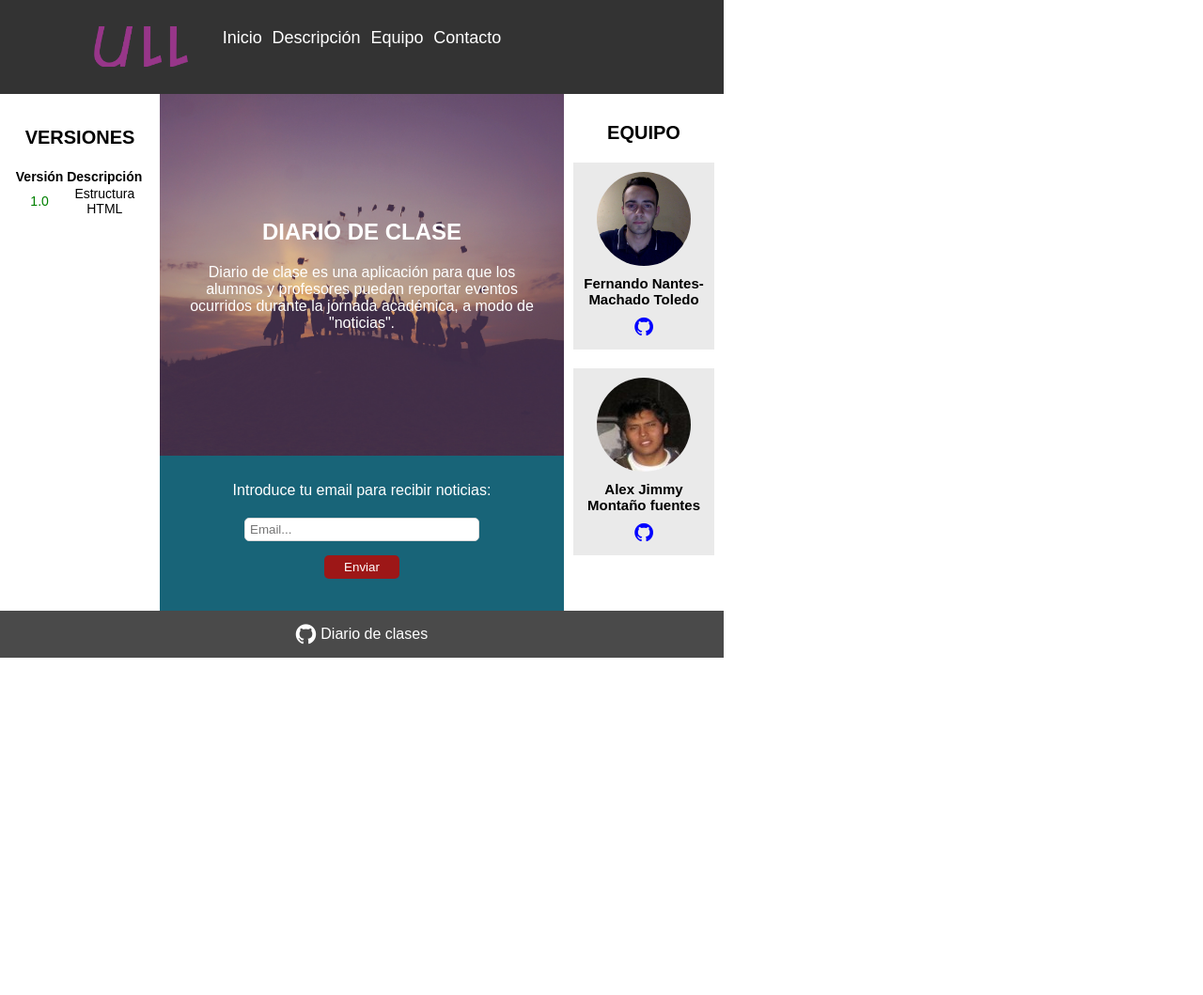
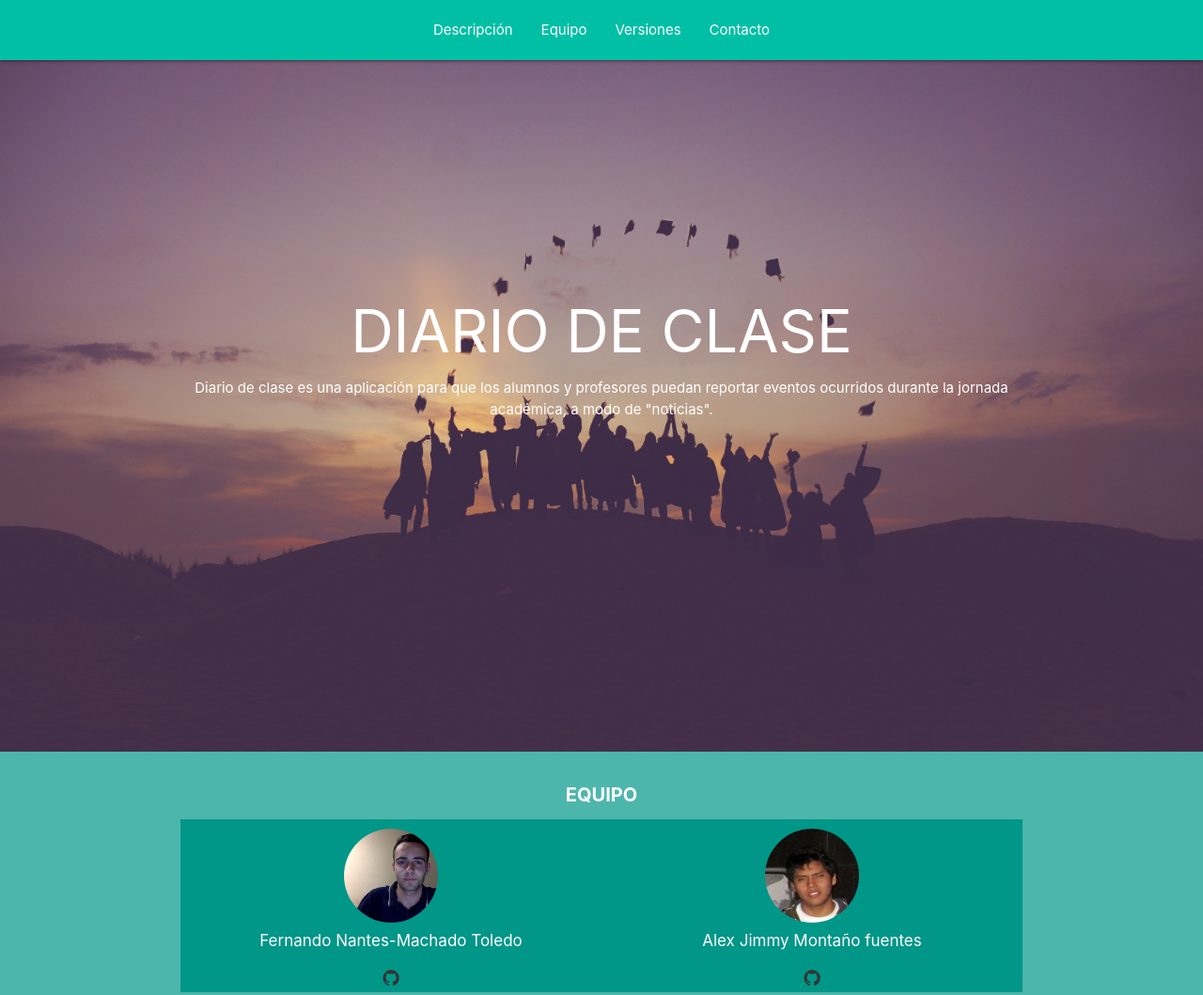
Before and after one commit to DiDream/diario-clases-app, a plain HTML site: page index.html in a window 1280 px wide. Shown: the top 1059 px of the page at 94% size. Before the commit the page ends 800 px from the top, so only its background shows below. Drawn offline with nearby package versions, Linux system fonts and the light colour scheme.

Commit message:
Utilizando el framework Materialize

```diff
--- a/css/style.css
+++ /dev/null
@@ -1,220 +0,0 @@
-* {
-    margin: 0px;
-    padding: 0px;
-    box-sizing: border-box;
-}
-/* Requisito practica */
-
-div.columna-principal {
-    width: 430px;
-    text-align: center;
-    color: #fff;
-    float: left;
-    height: 100%;
-}
-.columna-secundaria {
-    width: 170px;
-    float: left;
-    height: 100%;
-}
-body {
-    font-family: Arial;
-    color: #000;
-    height: 1.5em;
-}
-p {
-    margin-top: .5em;
-}
-a {
-    text-decoration: none;
-    color: blue;
-
-}
-a:hover {
-    color: red;
-}
-a:visited {
-    font-family: Verdana;
-}
-table a {
-    color: green;
-}
-table td {
-    border-collapse: collapse;
-}
-.menu {
-    padding: .3em;
-    margin-bottom: .7em;
-}
-.menu table tr:not(:first-child):hover {
-    background-color: #DADADA;
-}
-
-
-.content {
-    height: 550px;
-}
-
-header.mean {
-    background: url(../img/ull_logo.png) 100px;
-    background-size: 100px;
-    background-repeat: no-repeat;
-    width: 770px;
-    height: 100px;
-    background-color: #333;
-}
-header nav {
-    width: 100%;
-    height: 50px;
-    padding: 25px;
-    text-align: center;
-}
-ul {
-    list-style-type: none;
-    display: inline-block;
-}
-
-li {
-    float: left;
-}
-
-li a {
-    display: block;
-    color: white;
-    font-size: 18px;
-    text-align: center;
-    padding: 0.3em;
-    margin-bottom: 0.7em;
-    text-decoration: none;
-}
-
-li a:hover {
-    background-color: #111;
-    border-radius: 10px;
-}
-
-
-
-/* ESTILOS PARA LA COLUMNA PRINCIPAL */
-
-
-#descripcion {
-    background: url(../img/fondo-principal.jpg);
-    padding: 20px;
-    background-position: center;
-    background-size: cover;
-
-    display: flex;
-    flex-wrap: wrap;
-    justify-content: center;
-    align-content: center;
-    height: 70%;
-}
-#descripcion p {
-    margin-top: 20px;
-
-}
-#contacto {
-    background-color: #186478; /*  cambiar */
-    padding: 20px;
-    height: 30%;
-}
-#contacto form {
-
-    margin-top: 20px;
-}
-#contacto form input {
-
-    border-radius: 5px;
-    height: 25px;
-}
-#contacto form input[type="text"]{
-    width: 250px;
-    display: block;
-    margin: 0 auto;
-    padding-left: 5px;
-    border: 1px solid #DADADA;
-}
-#contacto form input[type="submit"]{
-    margin-top: 15px;
-    width: 80px;
-    background-color: #9D1717;
-    color: #fff;
-    border: 0px;
-    cursor: pointer;
-}
-
-/* FINAL DE ESTILOS PARA COLUMNA PRINCIPAL */
-/* ESTILOS PARA LAS COLUMNAS SECUNDARIAS */
-
-
-/* Versiones del proyecto */
-
-#versiones {
-    text-align: center;
-    padding: 30px 10px 0px
-}
-#versiones h2 {
-    font-size: 20px
-}
-#versiones table {
-    margin-top: 20px;
-    font-size: 14px;
-}
-
-
-/* estilos de equipo */
-#equipo {
-    padding:30px 10px 0px;
-    text-align: center;
-}
-#equipo header h1 {
-    font-size: 20px;
-}
-#equipo .member {
-    margin-top: 20px;
-    background-color: #eaeaea;
-    padding: 10px;
-}
-.member .name-member {
-    font-size: 15px;
-    margin-top: 10px;
-}
-.member .image{
-    width: 100px;
-    height: 100px;
-    border-radius: 50%;
-    overflow: hidden;
-    display: flex;
-    justify-content: center;
-    margin: 0 auto;
-}
-.member .social-member {
-    font-size: 23px;
-}
-
-
-/* ESTILOS PARA FOOTER */
-
-footer {
-    width: 770px;
-    height: 50px;
-    display: flex;
-    justify-content: center;
-    align-items: center;
-    background-color: #4A4A4A;
-}
-
-footer a {
-    text-decoration: none;
-    color: white;
-
-}
-footer a span {
-    margin-left: 5px;
-    vertical-align: middle;
-}
-footer a .fa-github{
-    font-size: 25px;
-    vertical-align: middle;
-}
--- /dev/null
+++ b/css/styles.css
@@ -0,0 +1,95 @@
+header.mean nav {
+    background-color: #333;
+    position: fixed;
+}
+h1,h2,h3 {
+    margin: 0px;
+}
+
+.mean ul {
+    display: inline-block;
+}
+#descripcion {
+    background: url(../img/fondo-principal.jpg);
+    background-size: cover;
+    background-position: center;
+    height: 100vh;
+    text-align: center;
+    color: #fff;
+}
+
+#equipo {
+    padding: 20px 0px;
+}
+#equipo .image {
+    border-radius: 50%;
+    overflow: hidden;
+    width: 100px;
+    height: 100px;
+    margin: 10px auto;
+}
+#equipo header h2 {
+    font-size: 20px;
+    font-weight: bold;
+     padding: 15px 0px;
+}
+#equipo img {
+    height: 100px;
+}
+
+#equipo .name-member {
+    font-size: 17px;
+}
+#equipo .social-member a {
+    font-size: 20px;
+    color: #333;
+}
+
+#versiones {
+    padding: 15px 0px;
+}
+#versiones header h2 {
+    font-size: 20px;
+    font-weight: bold;
+    margin: 15px 0px;
+}
+#versiones table th {
+    text-align: center;
+}
+
+#contacto {
+    background-color: #DADADA;
+    padding: 20px 0px;
+}
+
+#contacto header h2 {
+    font-size: 20px;
+    font-weight: bold;
+    margin: 15px 0px;
+}
+
+#contacto input[type="submit"]{
+    border: 0px;
+    padding: 10px 30px;
+    background-color:teal;
+    color: #fff;
+    text-transform: uppercase
+}
+footer {
+    background-color: #444;
+    padding: 20px 0;
+
+}
+footer a {
+    color: #fff;
+
+}
+footer a .fa-github {
+    font-size: 20px;
+    vertical-align: middle;
+
+}
+footer a span {
+    margin-left: 5px;
+    vertical-align: middle;
+}
--- a/index.html
+++ b/index.html
@@ -7,55 +7,40 @@
     <!-- CDN de fontawesome para obtener iconos -->
     <link href="https://maxcdn.bootstrapcdn.com/font-awesome/4.7.0/css/font-awesome.min.css" rel="stylesheet" integrity="sha384-wvfXpqpZZVQGK6TAh5PVlGOfQNHSoD2xbE+QkPxCAFlNEevoEH3Sl0sibVcOQVnN" crossorigin="anonymous">
 
-    <link rel="stylesheet" type="text/css" href="css/style.css">
+    <!-- Compiled and minified CSS -->
+    <link rel="stylesheet" href="https://cdnjs.cloudflare.com/ajax/libs/materialize/0.98.0/css/materialize.min.css">
+    <link rel="stylesheet" href="css/styles.css" type="text/css" />
 </head>
 <body>
-    <header class="mean">
-      <nav>
-        <ul>
-          <li><a href="#">Inicio</a></li>
-          <li><a href="#">Descripción</a></li>
-          <li><a href="#">Equipo</a></li>
-          <li><a href="#">Contacto</a></li>
+    <header class="mean center-align">
+        <nav class="nav-wrapper teal accent-4">
+            <ul id="nav-mobile">
+                <li><a href="#descripcion">Descripción</a></li>
+                <li><a href="#equipo">Equipo</a></li>
+                <li><a href="#versiones">Versiones</a></li>
+                <li><a href="#contacto">Contacto</a></li>
             </ul>
         </nav>
     </header>
-    <div class=" container content">
-        <section id="versiones" class="columna-secundaria">
-            <div class="menu">
-                <h2>VERSIONES</h2>
-            	  <table>
-            	   <tr>
-            	     <th>Versión</th>
-            	     <th>Descripción</th>
-            	   </tr>
-            	   <tr>
-            	     <td><a href="">1.0</a></td>
-            	     <td>Estructura HTML</td>
-            	   </tr>
-            	  </table>
+    <section id="descripcion" class="valign-wrapper ">
+        <div class="row">
+            <!-- Responsive para otras pantallas, con offset=1 -->
+            <div class=" col s12 m10 offset-m1" >
+                <h1>DIARIO DE CLASE</h1>
+                <p>Diario de clase es una aplicación para que los alumnos y profesores puedan reportar eventos ocurridos durante la jornada académica, a modo de "noticias".</p>
             </div>
-      	</section>
-        <div class="columna-principal">
-          <section id="descripcion">
-        		<h2>DIARIO DE CLASE</h2>
-        		<p>Diario de clase es una aplicación para que los alumnos y profesores puedan reportar eventos ocurridos durante la jornada académica, a modo de "noticias".</p>
+        </div>
+
     </section>
 
-        	<section id=contacto>
-        	  <p>Introduce tu email para recibir noticias: </p>
-        	  <form action="#" method="post">
-        	    <input type="text" name="email" placeholder="Email...">
-        	    <input type="submit" value="Enviar">
-        	  </form>
-        	</section>
-        </div>
+    <section id="equipo" class="teal lighten-2 white-text">
 
-      	<section id="equipo" class="columna-secundaria">
-      	  <header><h1>EQUIPO</h1></header>
-      	  <article id="Fernando" class="member">
+        <div class="container">
+            <header><h2 class="center-align">EQUIPO</h2></header>
+            <div class="row center-align">
+                <article id="Fernando" class="member col s12 m6 teal">
                     <div class="image">
-                    <img src="img/fernando.jpg" height="100px"></img>
+                        <img src="img/fernando.jpg" class="" ></img>
                     </div>
 
                     <h3 class="name-member">Fernando Nantes-Machado Toledo</h3>
@@ -68,9 +53,9 @@
                 </article>
 
 
-      	  <article id="Jimmy" class="member">
+                <article id="Jimmy" class="member col s12 m6 teal">
                     <div class="image">
-                  <img src="img/jimmy.png" height="100px"></img>
+                        <img src="img/jimmy.png" class="" ></img>
                     </div>
 
                     <h3 class="name-member"> Alex Jimmy Montaño fuentes</h3>
@@ -82,16 +67,67 @@
                         <a href="https://github.com/DiDream"><i class="fa fa-github" aria-hidden="true"></i></a>
                     </div>
                 </article>
-
-      	</section>
             </div>
 
 
 
+        </div>
 
-  	<footer>
+
+    </section>
+    <section id="versiones" class="teal lighten-4">
+        <header>
+            <h2 class="center-align">VERSIONES</h2>
+        </header>
+
+        <div class="container">
+            <div class="row">
+                <table class="striped centered col m8 offset-m2">
+                    <tr>
+                        <th>Versión</th>
+                        <th>Descripción</th>
+                    </tr>
+                    <tr>
+                        <td><a href="">1.0</a></td>
+                        <td>Estructura HTML</td>
+                    </tr>
+                    <tr>
+                        <td><a href="">2.0</a></td>
+                        <td>Añadiendo estilos</td>
+                    </tr>
+                    <tr>
+                        <td><a href="">3.0</a></td>
+                        <td>Utilizando el framework Materialize</td>
+                    </tr>
+                </table>
+            </div>
+        </div>
+
+    </section>
+    <section id="contacto" class="center-align ">
+
+        <header>
+            <h2 class="center-align">CONTACTO</h2>
+        </header>
+        <p>Introduce tu email para recibir noticias: </p>
+        <form action="#" method="post" class="row">
+            <div class="col s12 m8 offset-m2 l6 offset-l3">
+                <div class="input-field">
+                    <input id="email" type="email" class="validate">
+                    <label for="email">Email</label>
+                </div>
+                <input type="submit" value="Enviar">
+            </div>
+        </form>
+    </section>
+
+    <footer class="center-align">
         <a href="https://github.com/DiDream/diario-clases-html"><i class="fa fa-github" aria-hidden="true"></i><span>Diario de clases</span></a>
     </footer>
 
+
+    <script src="https://ajax.googleapis.com/ajax/libs/jquery/3.1.1/jquery.min.js"></script>
+    <script src="https://cdnjs.cloudflare.com/ajax/libs/materialize/0.98.0/js/materialize.min.js"></script>
+
 </body>
 </html>
```
Also changed, not shown: 1 other file. Lines whose indentation alone changed are shown as unchanged.
